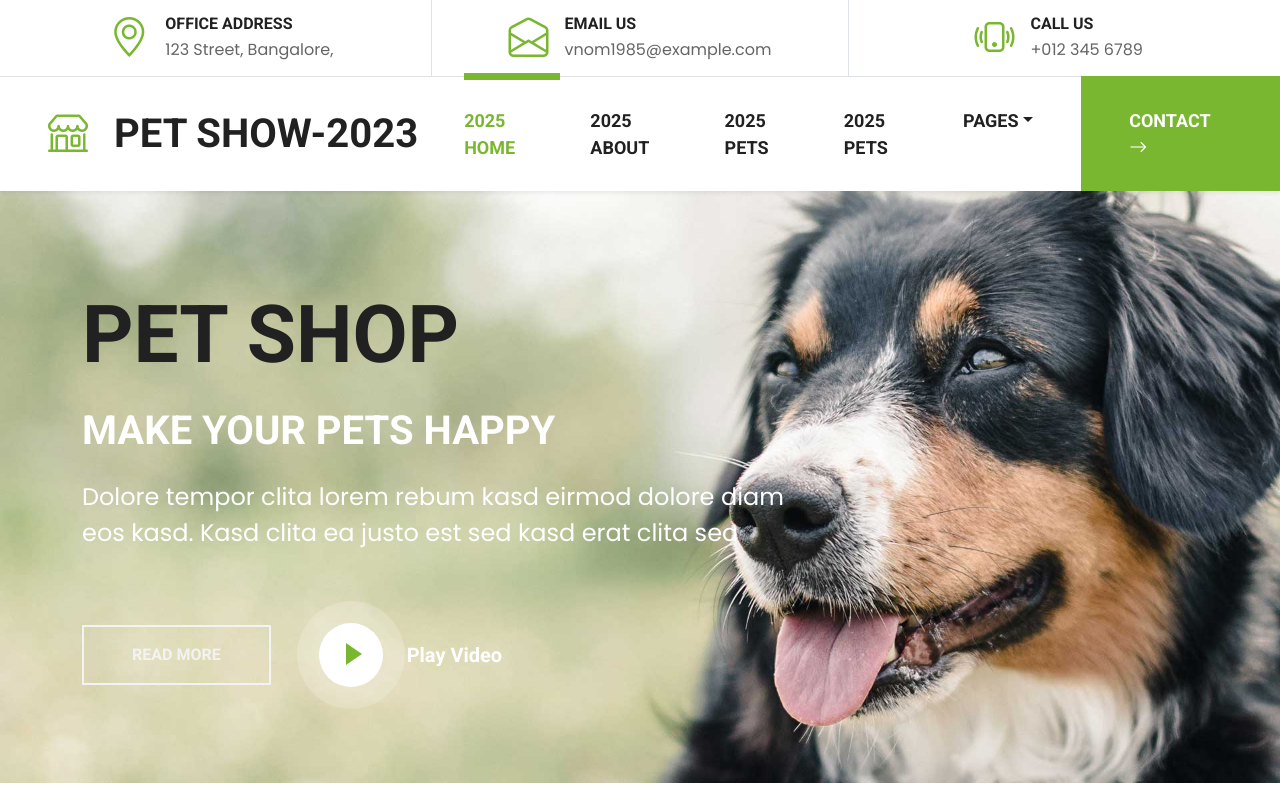
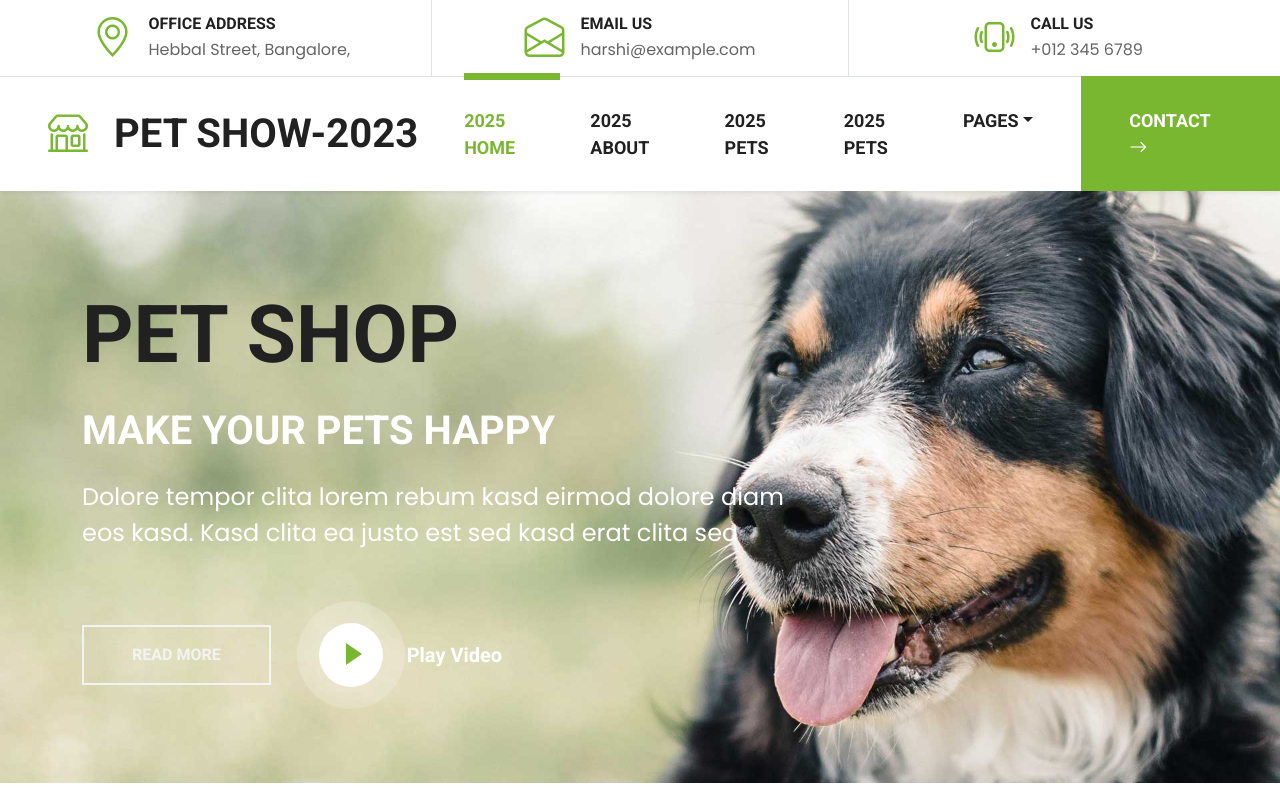
Before and after one commit to hrsdr/petshop, a plain HTML site: page project/index.html in a window 1280 px wide. Shown: the top 800 px of the page. Drawn offline with nearby package versions, Linux system fonts and the light colour scheme.

Commit message:
Update index.html
first commit

```diff
--- a/project/index.html
+++ b/project/index.html
@@ -38,7 +38,7 @@
                     <i class="bi bi-geo-alt fs-1 text-primary me-3"></i>
                     <div class="text-start">
                         <h6 class="text-uppercase mb-1">Office address</h6>
-                        <span>123 Street, Bangalore,</span>
+                        <span>Hebbal Street, Bangalore,</span>
                     </div>
                 </div>
             </div>
@@ -47,7 +47,7 @@
                     <i class="bi bi-envelope-open fs-1 text-primary me-3"></i>
                     <div class="text-start">
                         <h6 class="text-uppercase mb-1">Email Us</h6>
-                        <span>vnom1985@example.com</span>
+                        <span>harshi@example.com</span>
                     </div>
                 </div>
             </div>
```
